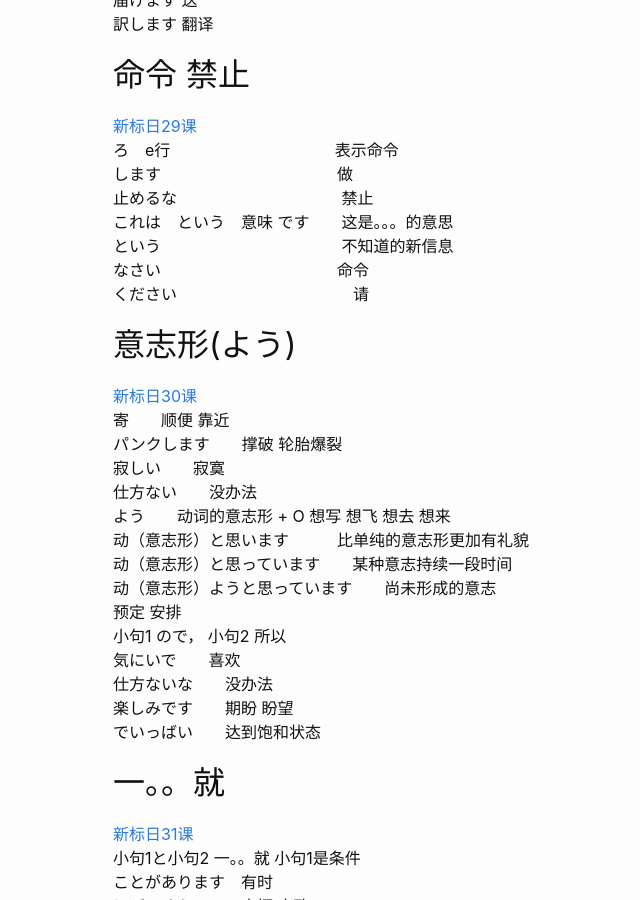
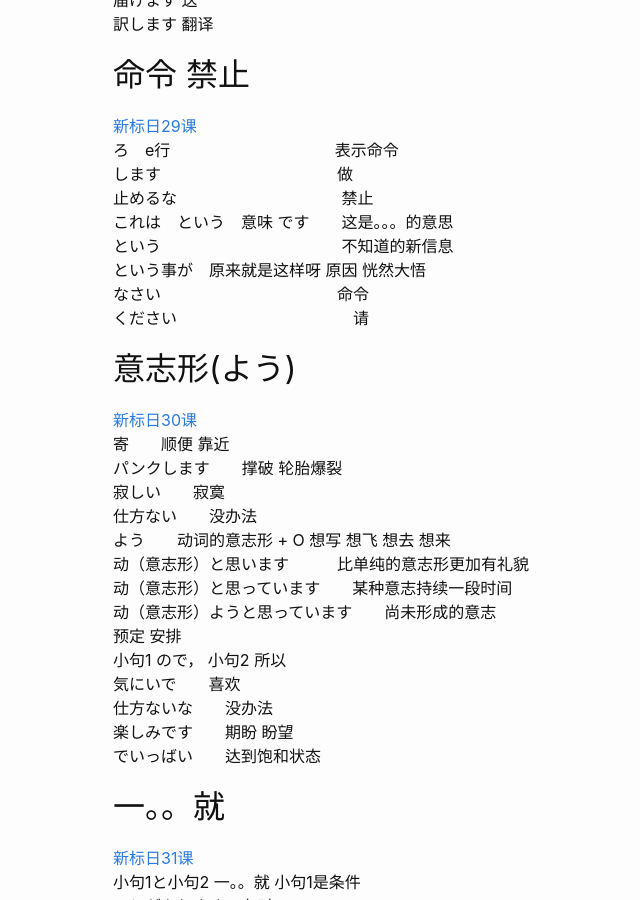
Before and after one commit to zane133/zane133.github.io, a Jekyll site: the page built from _posts/2019-08-17-japanese_study.markdown, in a window 1280 px wide and 900 px high, scrolled down 6272 px. Shown: the whole window, without its empty margins (157-797 px from the left). Built offline with Jekyll 4.4.1, drawn with Linux system fonts in a browser that asks for light colours.

Commit message:
Update 2019-08-17-japanese_study.markdown

```diff
--- a/_posts/2019-08-17-japanese_study.markdown
+++ b/_posts/2019-08-17-japanese_study.markdown
@@ -210,6 +210,7 @@ https://zhidao.baidu.com/question/73346185.html
 止めるな &emsp;&emsp;&emsp;&emsp;&emsp;&emsp;&emsp;&emsp;&emsp;&emsp;禁止
 これは　という　意味 です　　这是。。。的意思
 という  &emsp;&emsp;&emsp;&emsp;&emsp;&emsp;&emsp;&emsp;&emsp;&emsp;&emsp;不知道的新信息
+という事が　原来就是这样呀  原因 恍然大悟
 なさい　&emsp;&emsp;&emsp;&emsp;&emsp;&emsp;&emsp;&emsp;&emsp;&emsp;命令
 ください　&emsp;&emsp;&emsp;&emsp;&emsp;&emsp;&emsp;&emsp;&emsp;&emsp;请
 
```
